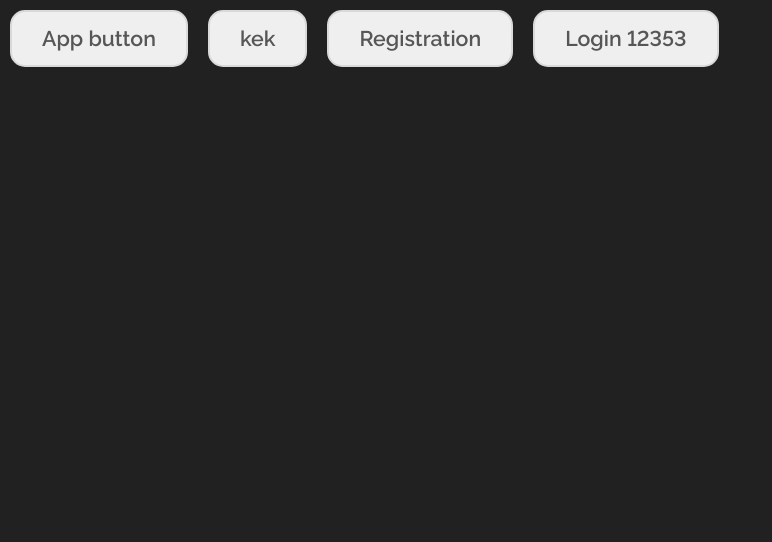
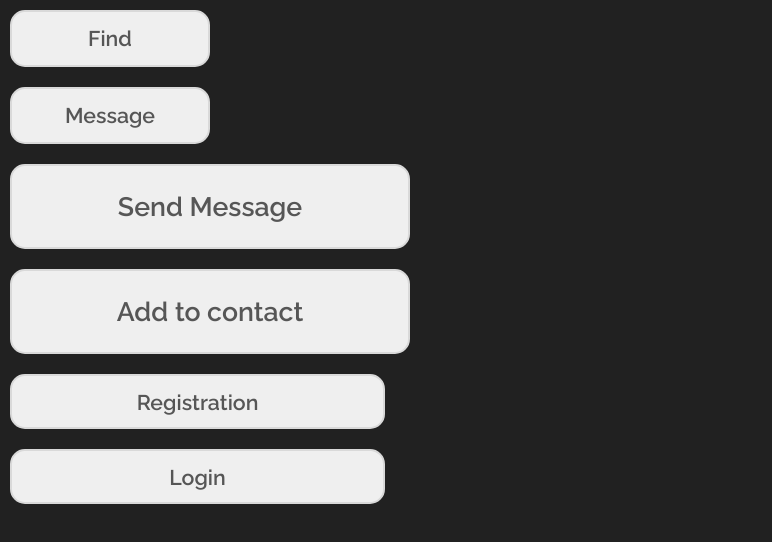
Before and after one commit to YarLama/tutorial-social-network, a React app in the folder front/: page / in a window 1280 px wide. Shown: the top 542 px of the page, without its empty margins (0-772 px from the left). Built offline with nearby package versions, Linux system fonts and the light colour scheme.

Commit message:
update: still working on button, and add hook for get screen size

```diff
--- a/front/src/UI/Button/styles/style.scss
+++ b/front/src/UI/Button/styles/style.scss
@@ -1,6 +1,5 @@
 @import '../../styles_extension/_colors.scss';
 @import '../../styles_extension/_variables.scss';
-@import '../../styles_extension/_breakpoints.scss';
 
 .btn {
     color: $color_button_font;
@@ -9,11 +8,18 @@
     margin: 10px;
     padding: 14px 30px 14px 30px;
     transition-duration: 0.45s;
+
     font: {
         size: 16pt;
         weight: 600;
     };
     cursor: pointer;
+
+    @include mobile {
+        padding: 0px 30px 0px 30px;
+        height: 40px;
+        font-size: 14pt;
+    };
 
     &:hover {
         color: $color_button_background;
@@ -21,14 +27,36 @@
         border: 2px solid $color_button_background;
     }
 
-    @include mobile {
-        background-color: red;
-        font-size: 6pt;
+    &.btn-m {
+        min-width: 375px;
+        height: 55px;
 
-        &:hover {
-            color: red;
-            background-color: blue;
-            border: 2px solid $color_button_background;
+        @include mobile {
+            height: 45px;
+            min-width: 240px;
         }
-    };
+    }
+
+    &.btn-s {
+        min-width: 200px;
+
+        @include mobile {
+            padding: 0px 15px 0px 15px;
+            min-width: 80px;
+        }
+    }
+
+    &.btn-l {
+        min-width: 400px;
+        height: 85px;
+        font-size: 20pt;
+
+        @include mobile {
+            min-width: 300px;
+            font-size: 16pt;
+            height: 50px;
+        }
+    }
+
+
 }
--- a/front/src/app/App.tsx
+++ b/front/src/app/App.tsx
@@ -1,15 +1,21 @@
-import React from 'react';
+import React, { useEffect, useState } from 'react';
+import { useWindowSize } from '../hooks/UI/useWindowSize';
 import { Button } from '../UI';
-import './global_styles/_global.scss'
+import './global_styles/_global.scss';
 
 
 const App: React.FC = () => {
+
+    const w = useWindowSize();
+
     return (
         <div>
-            <Button content='App button' type='s'/>
-            <Button content='kek' type='l'/>
-            <Button content='Registration'/>
-            <Button content='Login 12353'/>
+            <Button content='Find' type='s'/><br/>
+            {w.width > 768 && <Button content='Message' type='s'/>}<br/>
+            <Button content='Send Message' type='l'/><br/>
+            <Button content='Add to contact' type='l'/><br/>
+            <Button content='Registration' type='m'/><br/>
+            <Button content='Login' type='m'/>
         </div>
     );
 };
--- /dev/null
+++ b/front/src/hooks/UI/useWindowSize.ts
@@ -0,0 +1,27 @@
+import { useEffect, useState } from "react";
+
+export const useWindowSize = () => {
+
+    const [windowSize, setWindowSize] = useState<{width:number; height: number}>({
+        width: window.innerWidth && 0,
+        height: window.innerHeight && 0
+    });
+
+    useEffect(() => {
+
+        function handleResize(): void {
+            setWindowSize({
+                width: window.innerWidth,
+                height: window.innerHeight
+            });
+        }
+
+        window.addEventListener('resize', handleResize)
+
+        handleResize();
+
+        return () => window.removeEventListener('resize', handleResize)
+    },[])
+
+    return windowSize;
+}
```
